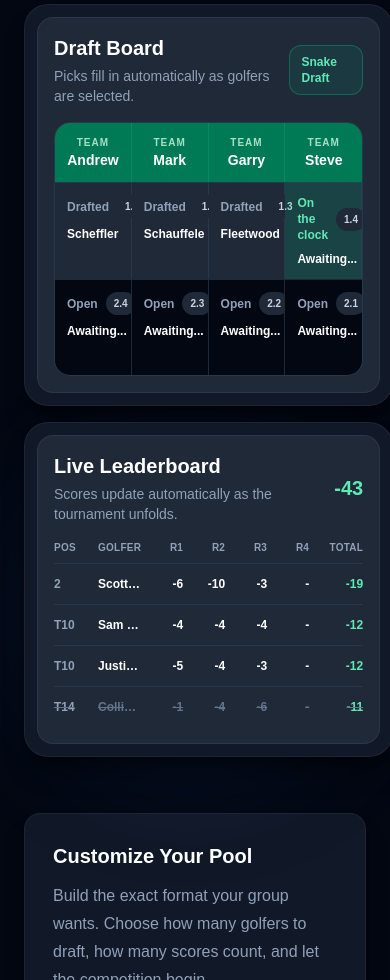
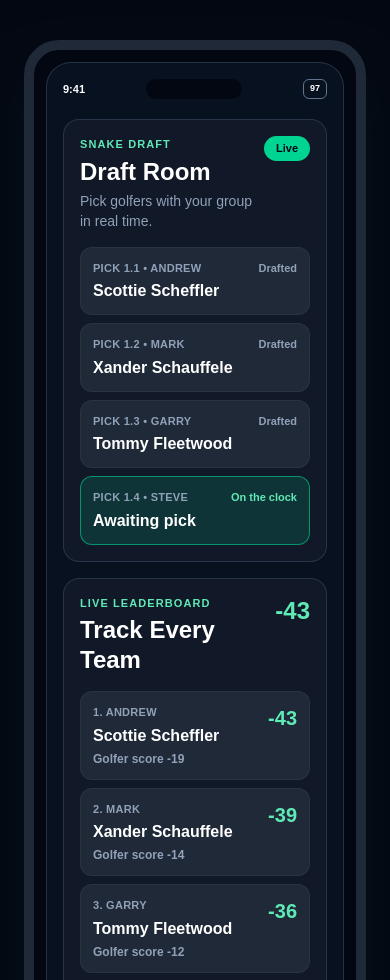
Before and after one commit to garrymorrison84/draft-with-friends, a Next.js app: page / in a window 390 px wide. Shown: the part 1020-2000 px from the top of the page. Built offline with nearby package versions, Linux system fonts and the light colour scheme.

Commit message:
Add mobile homepage product preview

```diff
--- a/app/create-pool/page.tsx
+++ b/app/create-pool/page.tsx
@@ -289,8 +289,8 @@ export default function CreatePoolPage() {
                 type="text"
                 value={poolName}
                 onChange={(e) => setPoolName(e.target.value)}
-                placeholder="2026 U.S. Open Draft"
-                className="w-full rounded-xl border border-white/5 bg-[#1F2937] px-4 py-3 text-white outline-none"
+                placeholder="Enter your pool name"
+                className="w-full rounded-xl border border-white/5 bg-[#1F2937] px-4 py-3 text-white outline-none placeholder:text-slate-500"
               />
             </div>
 
--- a/app/page.tsx
+++ b/app/page.tsx
@@ -1,55 +1,71 @@
 import BrandMark from "./components/BrandMark";
 
-function DraftBoardPreview() {
+const draftPicks = [
+  ["1.1", "Andrew", "Scottie Scheffler", "Drafted"],
+  ["1.2", "Mark", "Xander Schauffele", "Drafted"],
+  ["1.3", "Garry", "Tommy Fleetwood", "Drafted"],
+  ["1.4", "Steve", "Awaiting pick", "On the clock"],
+];
+
+const leaderboardRows = [
+  ["1", "Andrew", "Scottie Scheffler", "-19", "-43"],
+  ["2", "Mark", "Xander Schauffele", "-14", "-39"],
+  ["3", "Garry", "Tommy Fleetwood", "-12", "-36"],
+];
+
+function PhoneProductPreview() {
   return (
-    <div className="rounded-3xl border border-white/5 bg-[#111827] p-3 shadow-xl shadow-black/40">
-      <div className="rounded-2xl border border-slate-700/60 bg-[#1F2937] p-4">
-        <div className="mb-4 flex items-center justify-between gap-4">
+    <div className="mx-auto w-full max-w-[380px] rounded-[2.2rem] border-[10px] border-[#1F2937] bg-[#030712] p-3 shadow-2xl shadow-emerald-950/40">
+      <div className="rounded-[1.55rem] border border-slate-700/70 bg-[#07111f] p-4">
+        <div className="mb-5 flex items-center justify-between text-[11px] font-black text-white">
+          <span>9:41</span>
+          <div className="h-5 w-24 rounded-full bg-[#030712]" />
+          <span className="rounded-md border border-slate-500 px-1.5 py-0.5 text-[9px]">
+            97
+          </span>
+        </div>
+
+        <div className="rounded-2xl border border-slate-700/70 bg-[#111827] p-4">
+          <div className="flex items-start justify-between gap-3">
             <div>
-            <h2 className="text-xl font-black">Draft Board</h2>
-            <p className="mt-1 text-sm text-slate-400">
-              Picks fill in automatically as golfers are selected.
+              <p className="text-[11px] font-black uppercase tracking-widest text-emerald-300">
+                Snake Draft
+              </p>
+              <h2 className="mt-1 text-2xl font-black leading-tight text-white">
+                Draft Room
+              </h2>
+              <p className="mt-1 text-sm leading-5 text-slate-400">
+                Pick golfers with your group in real time.
               </p>
             </div>
 
-          <span className="rounded-xl border border-emerald-400/30 bg-emerald-400/10 px-3 py-2 text-xs font-black text-emerald-300">
-            Snake Draft
+            <span className="rounded-full bg-emerald-400 px-3 py-1 text-[11px] font-black text-slate-950">
+              Live
             </span>
           </div>
 
-        <div className="overflow-hidden rounded-2xl border border-slate-700/60">
-          <div className="grid grid-cols-4 bg-emerald-700">
-            {["Andrew", "Mark", "Garry", "Steve"].map((team) => (
+          <div className="mt-4 space-y-2">
+            {draftPicks.map(([pick, team, golfer, status]) => (
               <div
-                key={team}
-                className="border-r border-emerald-400/20 p-3 text-center last:border-r-0"
+                key={pick}
+                className={`rounded-xl border p-3 ${
+                  status === "On the clock"
+                    ? "border-emerald-400/60 bg-emerald-400/15"
+                    : "border-white/5 bg-[#1F2937]"
+                }`}
               >
-                <p className="text-[10px] font-black uppercase tracking-widest text-emerald-100/80">
-                  Team
+                <div className="flex items-start justify-between gap-3">
+                  <div className="min-w-0">
+                    <p className="text-[11px] font-black uppercase tracking-wide text-slate-400">
+                      Pick {pick} • {team}
                     </p>
-                <p className="text-sm font-black sm:text-base">{team}</p>
-              </div>
-            ))}
+                    <p className="mt-1 text-base font-black leading-snug text-white">
+                      {golfer}
+                    </p>
                   </div>
 
-          <div className="grid grid-cols-4">
-            {[
-              ["Drafted", "Scheffler", "1.1", "bg-[#1F2937]"],
-              ["Drafted", "Schauffele", "1.2", "bg-[#1F2937]"],
-              ["Drafted", "Fleetwood", "1.3", "bg-[#1F2937]"],
-              ["On the clock", "Awaiting...", "1.4", "bg-emerald-400/15"],
-              ["Open", "Awaiting...", "2.4", "bg-[#030712]"],
-              ["Open", "Awaiting...", "2.3", "bg-[#030712]"],
-              ["Open", "Awaiting...", "2.2", "bg-[#030712]"],
-              ["Open", "Awaiting...", "2.1", "bg-[#030712]"],
-            ].map(([status, name, pick, bg], index) => (
-              <div
-                key={`${status}-${pick}-${index}`}
-                className={`${bg} min-h-24 border-r border-t border-slate-700/60 p-3 last:border-r-0`}
-              >
-                <div className="mb-2 flex items-center justify-between gap-2">
                   <p
-                    className={`text-xs font-black ${
+                    className={`shrink-0 text-right text-[11px] font-black leading-4 ${
                       status === "On the clock"
                         ? "text-emerald-300"
                         : "text-slate-400"
@@ -57,75 +73,83 @@ function DraftBoardPreview() {
                   >
                     {status}
                   </p>
-
-                  <span className="rounded-full bg-[#1F2937] px-2 py-1 text-[10px] font-black text-slate-300">
-                    {pick}
-                  </span>
                 </div>
-
-                <p className="text-xs font-black text-white sm:text-sm">
-                  {name}
-                </p>
               </div>
             ))}
           </div>
         </div>
+
+        <div className="mt-4 rounded-2xl border border-slate-700/70 bg-[#111827] p-4">
+          <div className="mb-4 flex items-start justify-between gap-3">
+            <div>
+              <p className="text-[11px] font-black uppercase tracking-widest text-emerald-300">
+                Live Leaderboard
+              </p>
+              <h2 className="mt-1 text-2xl font-black leading-tight text-white">
+                Track Every Team
+              </h2>
+            </div>
+
+            <span className="text-2xl font-black text-emerald-300">-43</span>
+          </div>
+
+          <div className="space-y-2">
+            {leaderboardRows.map(([rank, team, golfer, golferScore, total]) => (
+              <div
+                key={team}
+                className="rounded-xl border border-white/5 bg-[#1F2937] p-3"
+              >
+                <div className="flex items-start justify-between gap-3">
+                  <div className="min-w-0">
+                    <p className="text-[11px] font-black uppercase tracking-wide text-slate-400">
+                      {rank}. {team}
+                    </p>
+                    <p className="mt-1 text-base font-black leading-snug text-white">
+                      {golfer}
+                    </p>
+                    <p className="mt-1 text-xs font-bold text-slate-400">
+                      Golfer score {golferScore}
+                    </p>
+                  </div>
+
+                  <p className="shrink-0 text-xl font-black text-emerald-300">
+                    {total}
+                  </p>
+                </div>
+              </div>
+            ))}
+          </div>
+
+          <div className="mt-4 rounded-xl bg-[#030712] p-3 text-center text-sm font-black text-emerald-300">
+            Scores refresh automatically
+          </div>
+        </div>
+
+        <div className="mx-auto mt-4 h-1.5 w-28 rounded-full bg-slate-600" />
       </div>
     </div>
   );
 }
 
-function LeaderboardPreview() {
-  const golfers = [
-    ["2", "Scottie Scheffler", "-6", "-10", "-3", "-", "-19", true],
-    ["T10", "Sam Burns", "-4", "-4", "-4", "-", "-12", true],
-    ["T10", "Justin Rose", "-5", "-4", "-3", "-", "-12", true],
-    ["T14", "Collin Morikawa", "-1", "-4", "-6", "-", "-11", false],
-  ];
-
+function PreviewCaption() {
   return (
-    <div className="rounded-3xl border border-white/5 bg-[#111827] p-3 shadow-xl shadow-black/40">
-      <div className="rounded-2xl border border-slate-700/60 bg-[#1F2937] p-4">
-        <div className="mb-4 flex items-center justify-between gap-4">
-          <div>
-            <h2 className="text-xl font-black">Live Leaderboard</h2>
-            <p className="mt-1 text-sm text-slate-400">
-              Scores update automatically as the tournament unfolds.
+    <div className="mx-auto mt-5 max-w-[420px] rounded-2xl border border-emerald-400/20 bg-emerald-400/10 p-4 text-center">
+      <p className="text-sm font-black uppercase tracking-widest text-emerald-300">
+        Built for the phone in your hand
+      </p>
+      <p className="mt-2 text-sm leading-6 text-slate-300">
+        Draft picks, team standings, and golfer scores stay readable without
+        pinching, zooming, or clipped names.
       </p>
     </div>
+  );
+}
 
-          <span className="text-xl font-black text-emerald-300">-43</span>
-        </div>
-
-        <div className="grid grid-cols-[44px_1fr_42px_42px_42px_42px_54px] border-b border-slate-700/60 pb-2 text-[10px] font-black uppercase tracking-wide text-slate-400">
-          <div>Pos</div>
-          <div>Golfer</div>
-          <div className="text-right">R1</div>
-          <div className="text-right">R2</div>
-          <div className="text-right">R3</div>
-          <div className="text-right">R4</div>
-          <div className="text-right">Total</div>
-        </div>
-
-        {golfers.map(([pos, name, r1, r2, r3, r4, total, counts]) => (
-          <div
-            key={name.toString()}
-            className={`grid grid-cols-[44px_1fr_42px_42px_42px_42px_54px] items-center border-b border-slate-700/60 py-3 text-xs last:border-b-0 ${
-              counts ? "text-white" : "text-slate-500 line-through"
-            }`}
-          >
-            <div className="font-black text-slate-400">{pos}</div>
-            <div className="min-w-0 truncate font-black">{name}</div>
-            <div className="text-right font-bold">{r1}</div>
-            <div className="text-right font-bold">{r2}</div>
-            <div className="text-right font-bold">{r3}</div>
-            <div className="text-right font-bold">{r4}</div>
-            <div className="text-right font-black text-emerald-300">
-              {total}
-            </div>
-          </div>
-        ))}
-      </div>
+function ProductPreview() {
+  return (
+    <div>
+      <PhoneProductPreview />
+      <PreviewCaption />
     </div>
   );
 }
@@ -133,10 +157,7 @@ function LeaderboardPreview() {
 export default function Home() {
   return (
     <main className="min-h-screen overflow-hidden bg-[#030712] text-white">
-      <section className="relative mx-auto grid min-h-screen max-w-7xl items-center gap-12 px-6 py-14 lg:grid-cols-2">
-        <div className="absolute left-1/2 top-12 -z-0 h-72 w-72 -translate-x-1/2 rounded-full bg-emerald-400/20 blur-3xl" />
-        <div className="absolute bottom-10 right-10 -z-0 h-80 w-80 rounded-full bg-blue-500/10 blur-3xl" />
-
+      <section className="relative mx-auto grid min-h-screen max-w-7xl items-center gap-12 px-6 py-14 lg:grid-cols-[0.95fr_1.05fr]">
         <div className="relative z-10">
           <div className="mb-8">
             <BrandMark size="lg" />
@@ -155,7 +176,10 @@ export default function Home() {
           </p>
 
           <p className="mt-6 max-w-3xl text-xl leading-9 text-slate-300">
-            Snake drafts are the best part of a pool. Draft With Friends is the easiest end-to-end drafting and tracking experience for sports pools. Create a contest, invite your friends, draft your players, and follow the leaderboard in real time.
+            Snake drafts are the best part of a pool. Draft With Friends is the
+            easiest end-to-end drafting and tracking experience for sports
+            pools. Create a contest, invite your friends, draft your players,
+            and follow the leaderboard in real time.
           </p>
 
           <div className="mt-10">
@@ -188,10 +212,7 @@ export default function Home() {
         </div>
 
         <div className="relative z-10 flex justify-center lg:justify-end">
-          <div className="w-full max-w-[500px] space-y-4">
-            <DraftBoardPreview />
-            <LeaderboardPreview />
-          </div>
+          <ProductPreview />
         </div>
       </section>
 
```
Lines whose indentation alone changed are shown as unchanged.
